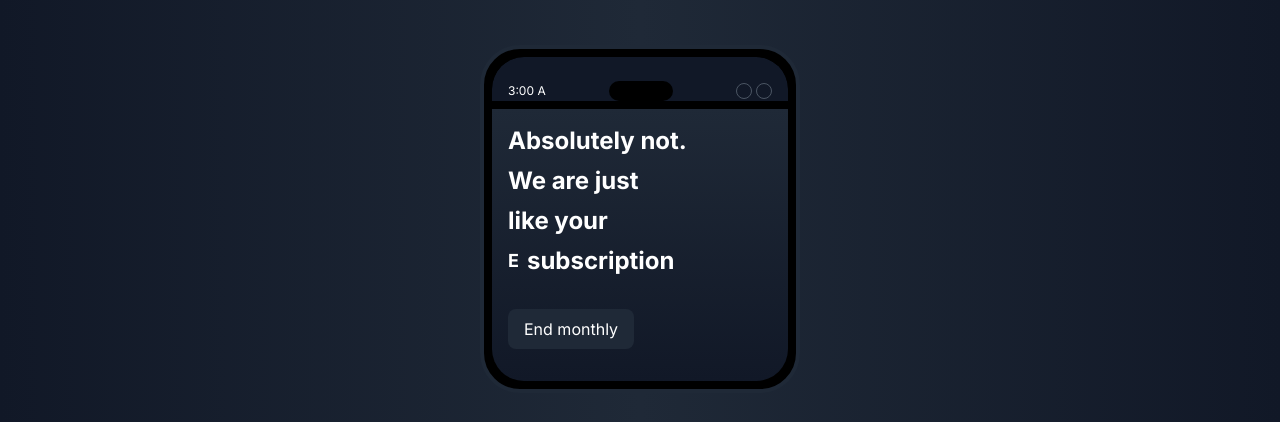
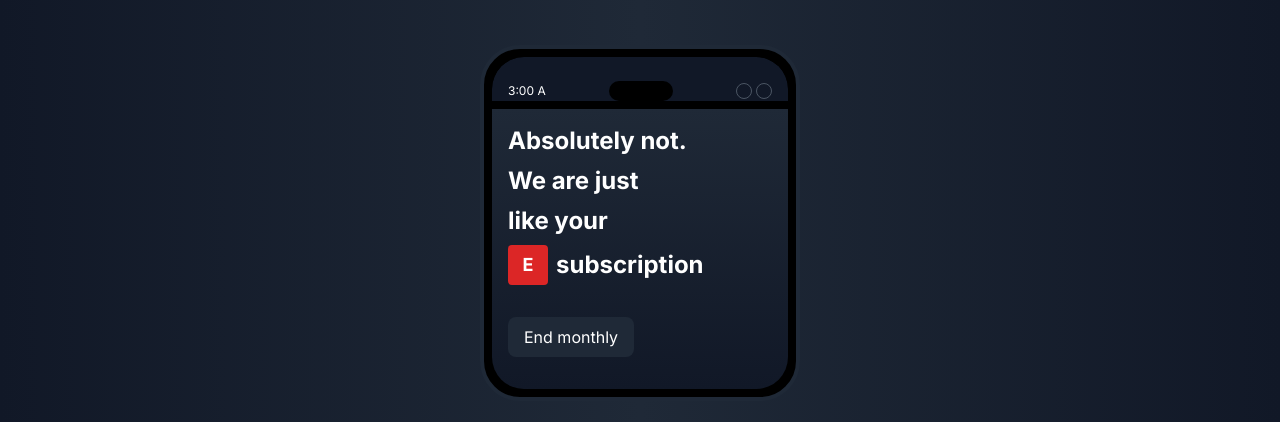
Before and after one commit to ccasson/v0-elevan-website, a website: page index.html in a window 1280 px wide. Shown: the part 340-762 px from the top of the page. Drawn offline with nearby package versions, Linux system fonts and the light colour scheme; files that its build step writes are made by us from their sources.

Commit message:
Update input.css

```diff
--- a/src/input.css
+++ b/src/input.css
@@ -16,3 +16,15 @@
   position: relative;
   padding-bottom: 56.25%;
 }
+
+@layer components {
+  /* Center any phone wrapper */
+  .hero-phone {
+    @apply flex justify-center mt-12;
+  }
+
+  /* Eleven-icon styling (replacing Netflix "N") */
+  .netflix-icon {
+    @apply w-10 h-10 bg-red-600 flex items-center justify-center text-white rounded;
+  }
+}
```
